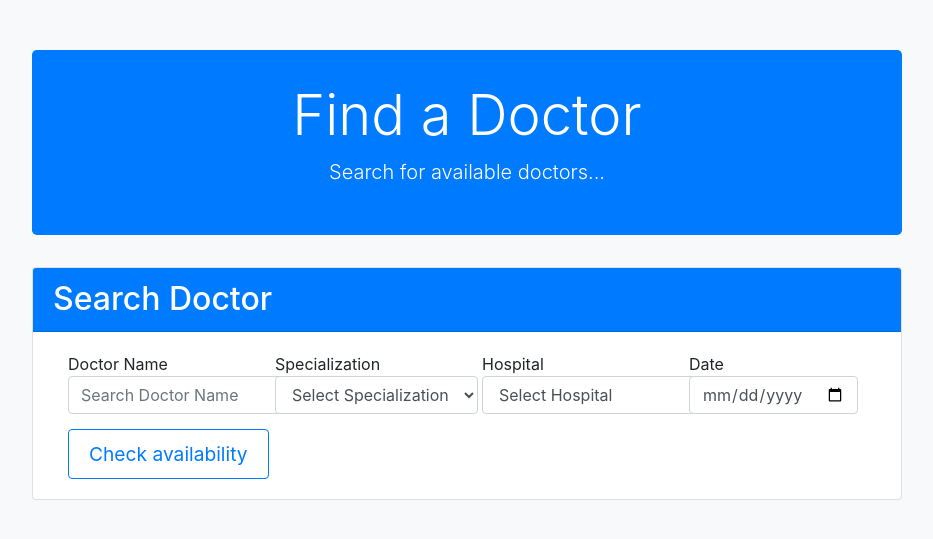
After one commit to sasi1219/EChannelling, a Django app: page /find_doctor/ in a window 1280 px wide. The commit adds this page. Shown: the top 539 px of the page, without its empty margins (173-1106 px from the left). Run offline with Django 5.2, Linux system fonts and the light colour scheme; some libraries are stand-ins or nearby versions.

Commit message:
About us page is updated.

```diff
--- a/about_us/Templates/about_us/index.html
+++ b/about_us/Templates/about_us/index.html
@@ -63,7 +63,7 @@
         <p>At ClinicMate, we believe in the power of technology to enhance healthcare delivery. Join us on our journey to make healthcare more accessible, affordable, and efficient for everyone.</p>
 
         <h3>Contact Us</h3>
-        <p>For more information or to get started with our services, visit our website at <a href="info@clinicmate.com">info@clinicmate.com</a> or download the ClinicMate app today. Together, let’s embrace a healthier future.</p>
+        <p>For more information or to get started with our services, contact us via email <a href="info@clinicmate.com">info@clinicmate.com</a> or download the ClinicMate app today. Together, let’s embrace a healthier future.</p>
     </div>
 
 <footer class="bg-primary text-white mt-5 py-5">
--- /dev/null
+++ b/place_appointment/Templates/place_appointment/Find_doctor.html
@@ -0,0 +1,128 @@
+<!DOCTYPE html>
+<html lang="en">
+<head>
+    <meta charset="UTF-8">
+    <meta name="viewport" content="width=device-width, initial-scale=1.0">
+    <title>ClinicMate - Find a Doctor</title>
+    <link href="https://maxcdn.bootstrapcdn.com/bootstrap/4.5.2/css/bootstrap.min.css" rel="stylesheet">
+    <style>
+        body {
+            padding-top: 50px;
+            background-color: #f8f9fa;
+        }
+        .section-title {
+            margin-bottom: 30px;
+        }
+        .doctor-card, .patient-card {
+            margin-bottom: 20px;
+        }
+        .jumbotron {
+            background: #007bff;
+            color: white;
+            padding: 2rem 1rem;
+            border-radius: 0.3rem;
+        }
+        .search-heading {
+            font-size: 1.5rem;
+            font-weight: bold;
+        }
+        .form-control, .btn {
+            margin-bottom: 15px;
+        }
+        .form-group label {
+            margin-right: 10px;
+        }
+        .btn-outline-light {
+            color: #007bff;
+            background-color: #fff;
+            border-color: #007bff;
+        }
+        .card-header {
+            background: #007bff;
+            color: white;
+        }
+        .btn-primary {
+            background-color: #007bff;
+            border-color: #007bff;
+        }
+        .btn-primary:hover {
+            background-color: #0056b3;
+            border-color: #004085;
+        }
+        .form-group.text-center button {
+            font-size: 1.2rem;
+            padding: 10px 20px;
+        }
+        .container {
+            max-width: 900px;
+        }
+    </style>
+</head>
+<body>
+    <div class="container">
+        <div class="jumbotron text-center">
+            <h1 class="display-4">Find a Doctor</h1>
+            <p class="lead">Search for available doctors...</p>
+        </div>
+
+        <!-- Doctor Search Section -->
+        <div class="card">
+            <div class="card-header">
+                <h2 class="mb-0">Search Doctor</h2>
+            </div>
+            <div class="card-body">
+                {% if message %}
+                    <div class="alert {{ message_class }}">
+                        {{ message }}
+                    </div>
+                {% endif %}
+                <form action="{% url 'check_doctor' %}" method="get" class="form-inline justify-content-center">
+                    <div class="form-group col-md-3">
+                        <label for="doctor_name">Doctor Name</label>
+                        <input type="text" class="form-control" id="doctor_name" placeholder="Search Doctor Name" name="doctor_name">
+                    </div>
+                    <div class="form-group col-md-3">
+                        <label for="specialization">Specialization</label>
+                        <select class="form-control" id="specialization" name="specialization">
+                            <option>Select Specialization</option>
+                            <option>Cardiology</option>
+                            <option>Dermatology</option>
+                            <option>Neurology</option>
+                            <option>Orthopedics</option>
+                            <option>Pediatrics</option>
+                            <option>Psychiatry</option>
+                        </select>
+                    </div>
+                    <div class="form-group col-md-3">
+                        <label for="hospital">Hospital</label>
+                        <select class="form-control" id="hospital" name="hospital">
+                            <option>Select Hospital</option>
+                            <option>Asiri Surgical Hospital, Colombo</option>
+                            <option>Asiri Central Hospital, Colombo</option>
+                            <option>Asiri Hospital, Matara</option>
+                            <option>Lanka Hospitals, Colombo</option>
+                            <option>Nawaloka Hospital, Colombo</option>
+                            <option>Durdans Hospital, Colombo</option>
+                            <option>Hemas Hospital, Wattala</option>
+                            <option>Hemas Hospital, Thalawathugoda</option>
+                            <option>Kings Hospital, Colombo</option>
+                            <option>Golden Key Hospital, Rajagiriya</option>
+                        </select>
+                    </div>
+                    <div class="form-group col-md-3">
+                        <label for="date">Date</label>
+                        <input type="date" class="form-control" id="date" name="date">
+                    </div>
+                    <div class="form-group col-md-12 text-center">
+                        <button type="submit" class="btn btn-outline-light my-2 my-sm-0">Check availability</button>
+                    </div>
+                </form>
+            </div>
+        </div>
+    </div>
+
+    <script src="https://code.jquery.com/jquery-3.5.1.slim.min.js"></script>
+    <script src="https://cdn.jsdelivr.net/npm/@popperjs/core@2.5.4/dist/umd/popper.min.js"></script>
+    <script src="https://maxcdn.bootstrapcdn.com/bootstrap/4.5.2/js/bootstrap.min.js"></script>
+</body>
+</html>
--- a/privacy_policy/Templates/privacy_policy.html
+++ b/privacy_policy/Templates/privacy_policy.html
@@ -68,7 +68,7 @@
 
 <body>
     <div class="container">
-        <h1>Privacy Policy for ClinicMate</h1>
+        <h1 align="center">Privacy Policy for ClinicMate</h1>
         <p><strong>Effective Date:</strong> 01.12.2023</p>
 
         <h2>1. Introduction</h2>
--- a/terms_and_conditions/Templates/terms_and_conditions.html
+++ b/terms_and_conditions/Templates/terms_and_conditions.html
@@ -66,7 +66,7 @@
         </div>
 </nav>
     <div class="container">
-        <h1>Terms and Conditions for ClinicMate</h1>
+        <h1 align="center">Terms and Conditions for ClinicMate</h1>
         <p><strong>Effective Date:</strong> 01.12.2023</p>
 
         <h2>1. Introduction</h2>
```
Also changed, not shown: doctor_profile/migrations/0002_alter_doctor_image.py (added).
